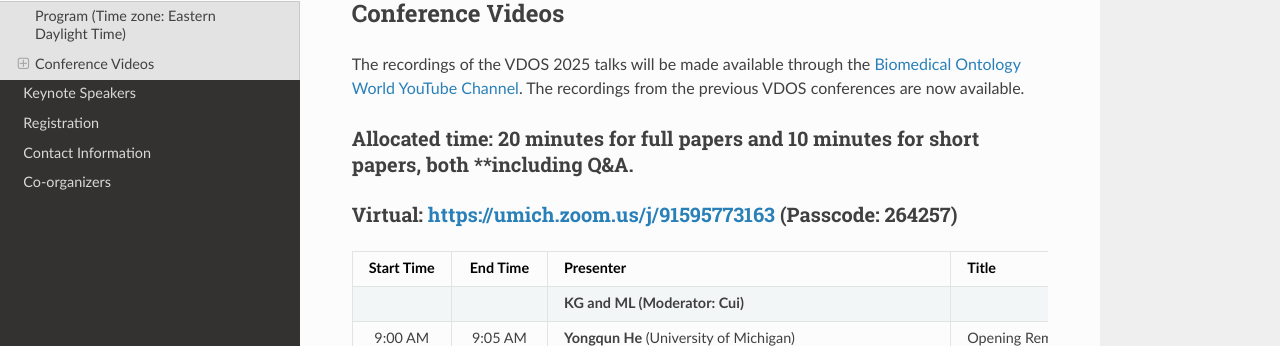
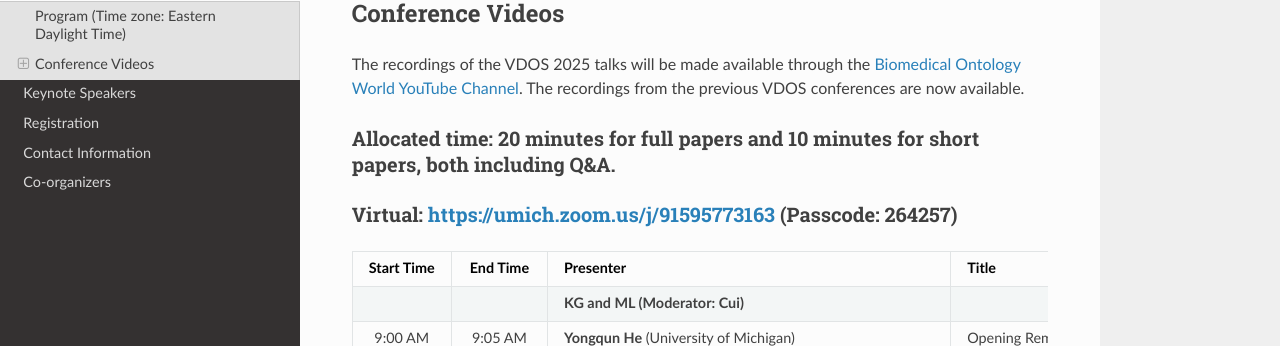
Before and after one commit to vdos-workshop/vdos2025, an MkDocs documentation site: the page built from docs/program.md, in a window 1280 px wide and 1291 px high. Shown: the part 256-602 px from the top of the window. Built offline with MkDocs 1.6.1, drawn with Linux system fonts in a browser that asks for light colours; nearby versions of some CDN libraries.

```diff
--- a/docs/program.md
+++ b/docs/program.md
@@ -5,7 +5,7 @@
 
 ## Conference Videos
 The recordings of the VDOS 2025 talks will be made available through the [Biomedical Ontology World YouTube Channel](https://www.youtube.com/channel/UCUT0MwXxAFnekhsSJVmHTJw/playlists). The recordings from the previous VDOS conferences are now available.
-### Allocated time: **20 minutes** for full papers and **10 minutes** for short papers, both **including Q&A.
+### Allocated time: **20 minutes** for full papers and **10 minutes** for short papers, both including Q&A.
 ### Virtual: [https://umich.zoom.us/j/91595773163](https://umich.zoom.us/j/91595773163) (Passcode: 264257)
 
 | Start Time | End Time | Presenter | Title |
```
